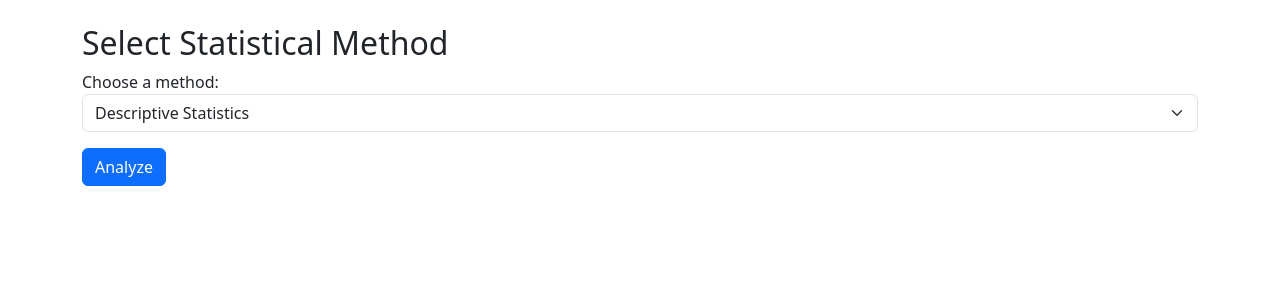
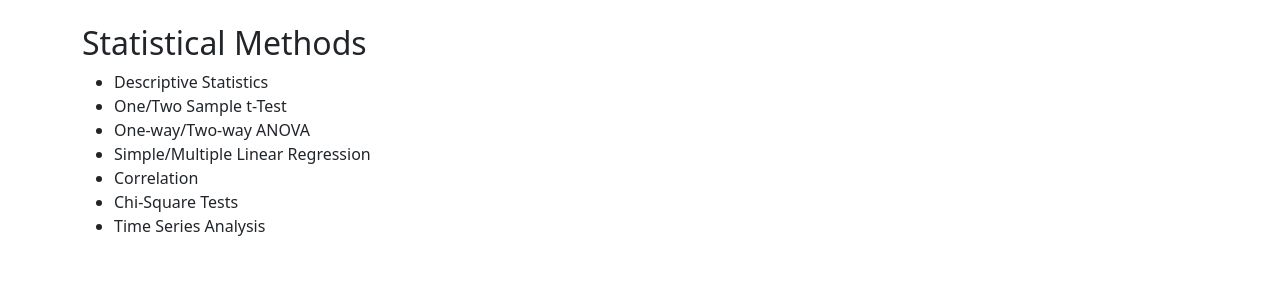
Before and after one commit to Kidanedg/stat-decision-maker, a Flask app: page /methods in a window 1280 px wide. Shown: the part 56-356 px from the top of the page. Run offline with Flask 3, Linux system fonts and the light colour scheme; a user stored in the database is signed in.

Commit message:
Update methods.html

```diff
--- a/templates/methods.html
+++ b/templates/methods.html
@@ -1,38 +1,13 @@
 {% extends "base.html" %}
 {% block content %}
-<h2>Select Statistical Method</h2>
-<form method="post">
-  <div class="form-group">
-    <label for="method">Choose a method:</label>
-    <select class="form-select" name="method" id="method">
-      <optgroup label="Descriptive Statistics">
-        <option value="descriptive">Descriptive Statistics</option>
-      </optgroup>
-      <optgroup label="t-Tests">
-        <option value="t1">One-Sample t-Test</option>
-        <option value="t2">Two-Sample t-Test</option>
-      </optgroup>
-      <optgroup label="ANOVA">
-        <option value="anova1">One-Way ANOVA</option>
-        <option value="anova2">Two-Way ANOVA</option>
-      </optgroup>
-      <optgroup label="Regression">
-        <option value="reg_simple">Simple Linear Regression</option>
-        <option value="reg_multiple">Multiple Linear Regression</option>
-      </optgroup>
-      <optgroup label="Correlation">
-        <option value="correlation">Pearson Correlation</option>
-      </optgroup>
-      <optgroup label="Chi-Square">
-        <option value="chi_indep">Test of Independence</option>
-        <option value="chi_goodness">Goodness of Fit</option>
-        <option value="chi_homogeneity">Test of Homogeneity</option>
-      </optgroup>
-      <optgroup label="Time Series">
-        <option value="tsa">Time Series Plot</option>
-      </optgroup>
-    </select>
-  </div>
-  <button type="submit" class="btn btn-primary mt-3">Analyze</button>
-</form>
+<h2>Statistical Methods</h2>
+<ul>
+  <li>Descriptive Statistics</li>
+  <li>One/Two Sample t-Test</li>
+  <li>One-way/Two-way ANOVA</li>
+  <li>Simple/Multiple Linear Regression</li>
+  <li>Correlation</li>
+  <li>Chi-Square Tests</li>
+  <li>Time Series Analysis</li>
+</ul>
 {% endblock %}
```
